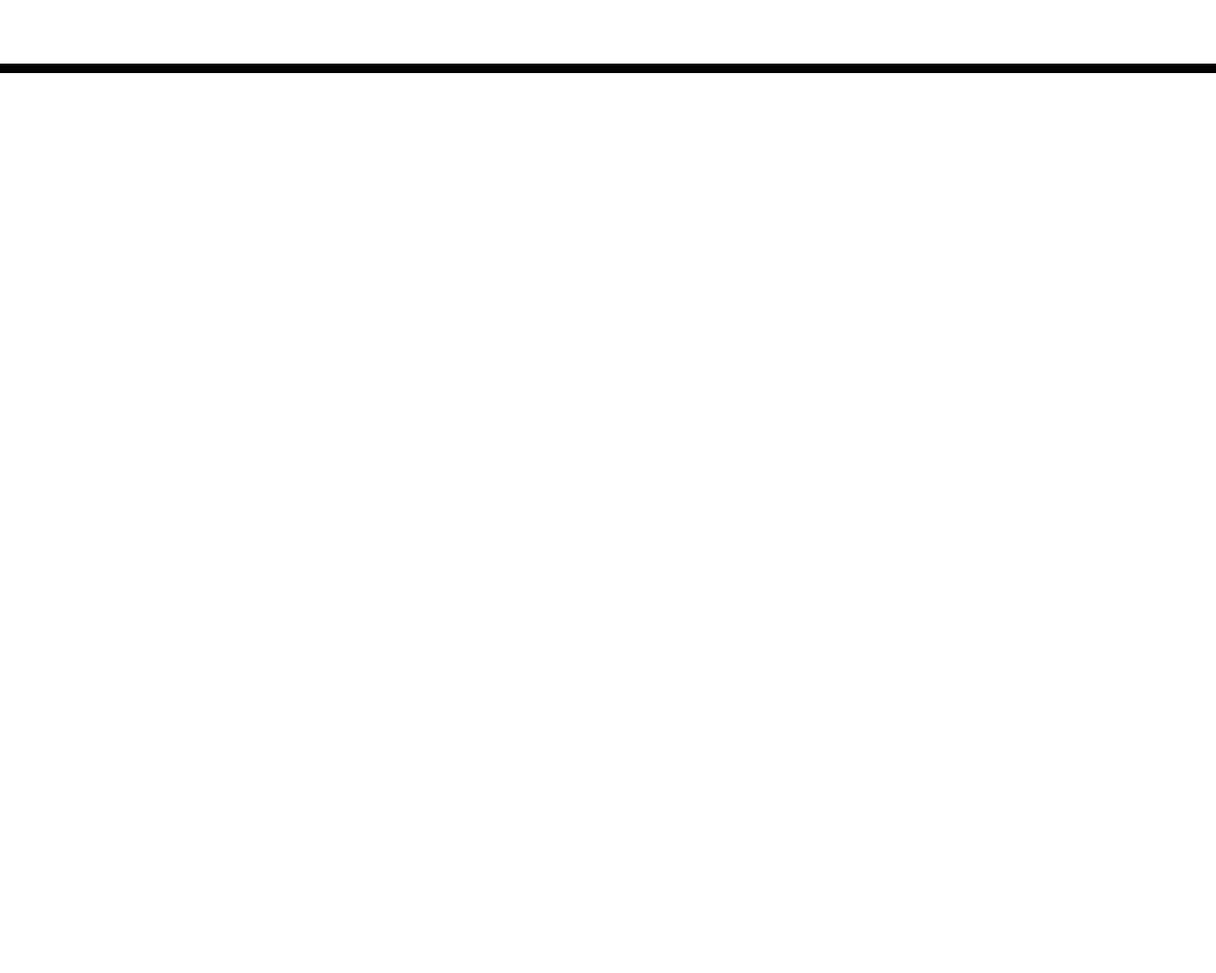
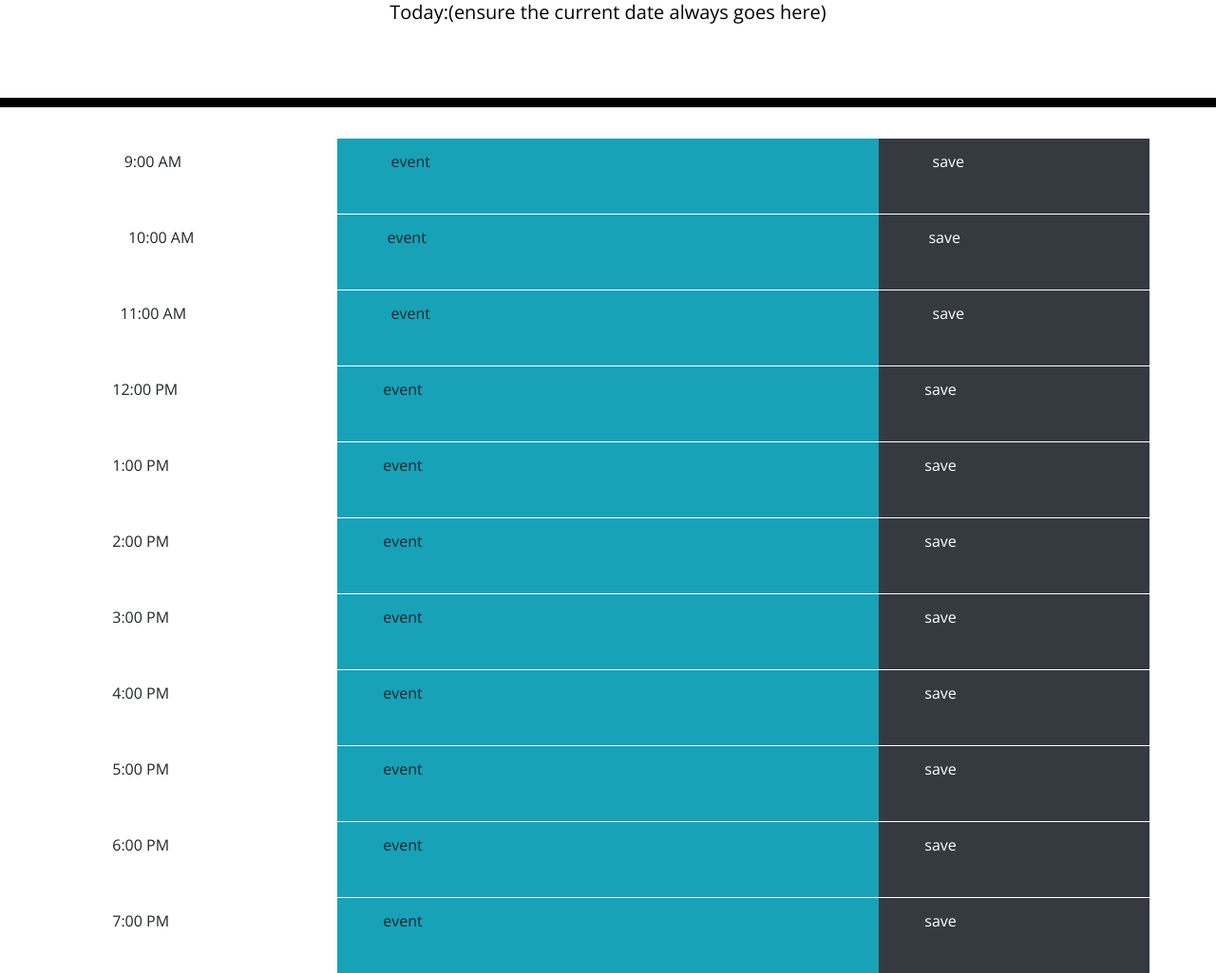
Before and after one commit to Jflo919/fantastic_work_day_scheduler, a plain HTML site: page Develop/index.html in a window 1280 px wide. Shown: the part 191-1216 px from the top of the page at 95% size. Before the commit the page ends 800 px from the top, so only its background shows below. Drawn offline with nearby package versions, Linux system fonts and the light colour scheme.

Commit message:
Added bare html/bootstrap skeleton of scheduler with time blocks, event blocks, and save block, no js functionality added yet but that is coming next

```diff
--- a/Develop/index.html
+++ b/Develop/index.html
@@ -18,7 +18,7 @@
       href="https://fonts.googleapis.com/css?family=Open+Sans&display=swap"
       rel="stylesheet"
     />
-    <link rel="stylesheet" href="style.css" />
+    <link rel="stylesheet" href="./style.css" />
     <title>Work Day Scheduler</title>
   </head>
 
@@ -26,13 +26,148 @@
     <header class="jumbotron">
       <h1 class="display-3">Work Day Scheduler</h1>
       <p class="lead">A simple calendar app for scheduling your work day</p>
-      <p id="currentDay" class="lead"></p>
+      <!-- Javascript getelement by Id currentday and some code to dynamically generate current date-->
+      <p id="currentDay" class="lead">Today:(ensure the current date always goes here)</p>
     </header>
     <div class="container">
       <!-- Timeblocks go here -->
+
+      <div class="row">
+        <div class="col bg-white">
+           9:00 AM
+         </div>
+        <div class="col-6 bg-info">
+          event
+        </div>
+        <div class="col bg-dark text-white">
+          save
+        </div>
+
+    </div>
+    <div class="row">
+        <div class="col bg-white">
+            10:00 AM
+        </div>
+        <div class="col-6 bg-info">
+         event
+        </div>
+        <div class="col bg-dark text-white">
+         save
+        </div>
+    </div>
+
+    <div class="row">
+        <div class="col bg-white">
+          11:00 AM
+        </div>
+        <div class="col-6 bg-info">
+          event
+        </div>
+        <div class="col bg-dark text-white">
+          save
+        </div>
+    </div>
+
+    <div class="row">
+      <div class="col bg-white">
+        12:00 PM
+      </div>
+      <div class="col-6 bg-info">
+        event
+      </div>
+      <div class="col bg-dark text-white">
+        save
+      </div>
+    </div>
+
+    <div class="row">
+      <div class="col bg-white">
+        1:00 PM
+      </div>
+      <div class="col-6 bg-info">
+        event
+      </div>
+      <div class="col bg-dark text-white">
+        save
+      </div>
+    </div>
+
+    <div class="row">
+      <div class="col bg-white">
+        2:00 PM
+      </div>
+      <div class="col-6 bg-info">
+        event
+      </div>
+      <div class="col bg-dark text-white">
+        save
+      </div>
+    </div>
+
+    <div class="row">
+      <div class="col bg-white">
+        3:00 PM
+      </div>
+      <div class="col-6 bg-info">
+        event
+      </div>
+      <div class="col bg-dark text-white">
+        save
+      </div>
+    </div>
+
+    <div class="row">
+      <div class="col bg-white">
+        4:00 PM
+      </div>
+      <div class="col-6 bg-info">
+        event
+      </div>
+      <div class="col bg-dark text-white">
+        save
+      </div>
+    </div>
+
+    <div class="row">
+      <div class="col bg-white">
+        5:00 PM
+      </div>
+      <div class="col-6 bg-info">
+        event
+      </div>
+      <div class="col bg-dark text-white">
+        save
+      </div>
+    </div>
+
+    <div class="row">
+      <div class="col bg-white">
+        6:00 PM
+      </div>
+      <div class="col-6 bg-info">
+        event
+      </div>
+      <div class="col bg-dark text-white">
+        save
+      </div>
+    </div>
+
+    <div class="row">
+      <div class="col bg-white">
+        7:00 PM
+      </div>
+      <div class="col-6 bg-info">
+        event
+      </div>
+      <div class="col bg-dark text-white">
+        save
+      </div>
+    </div>
+
     </div>
 
     <script src="https://code.jquery.com/jquery-3.4.1.min.js"></script>
     <script src="https://cdnjs.cloudflare.com/ajax/libs/moment.js/2.24.0/moment.min.js"></script>
+    <script src="./script.js"></script>
   </body>
 </html>
```
